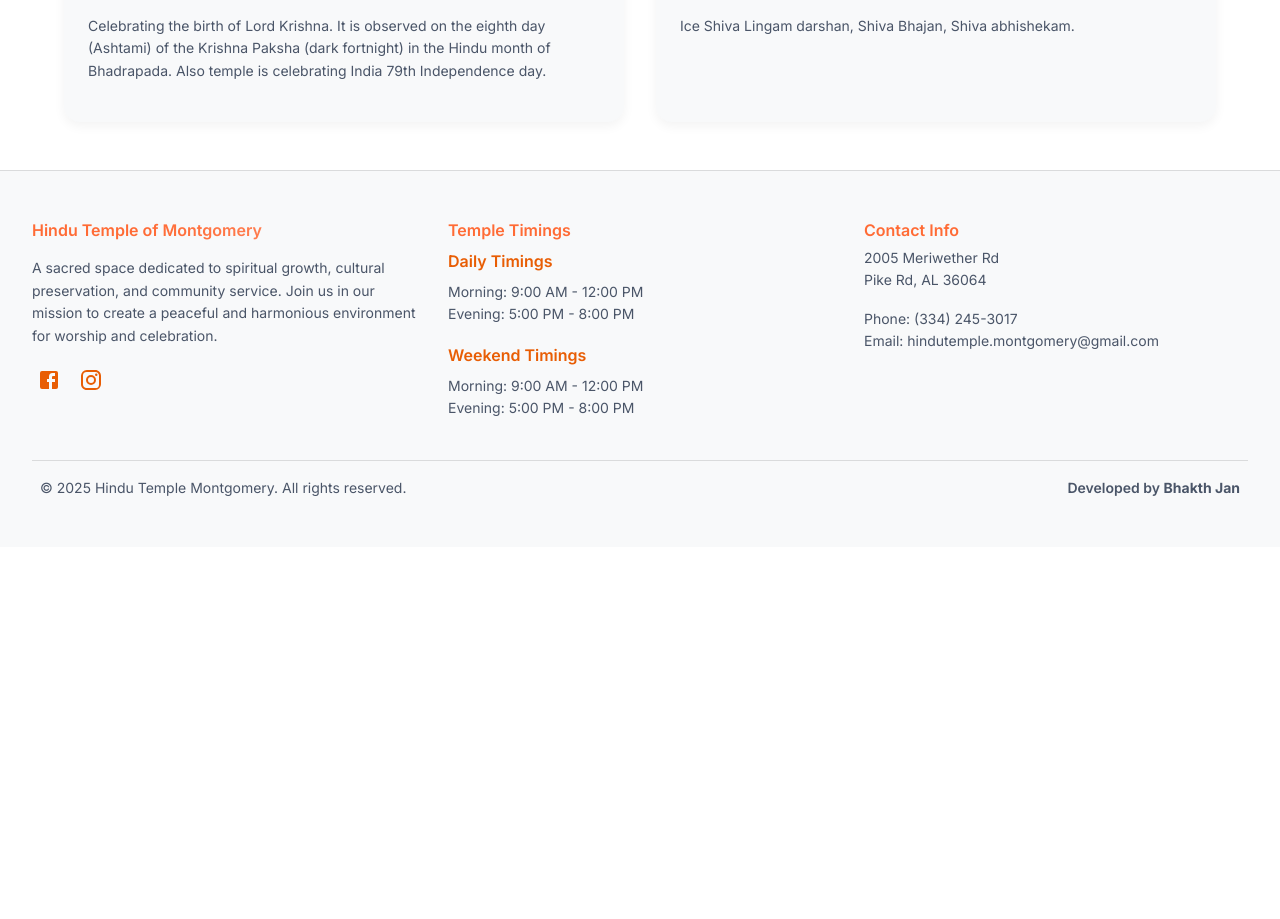
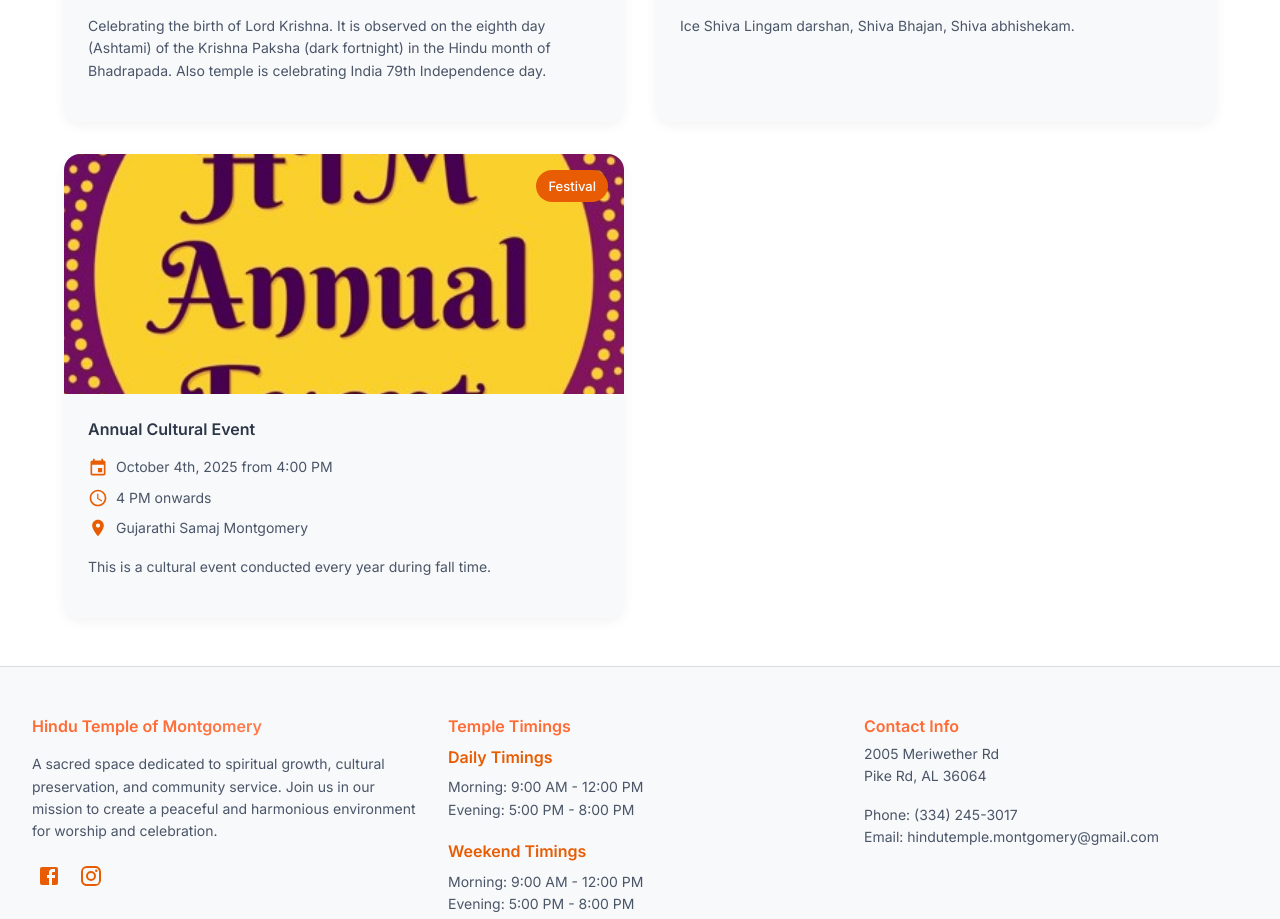
Before and after one commit to sahithi218/hindu-temple-mgm, a Next.js app: page /events in a window 1280 px wide. Shown: the part 2100-3019 px from the top of the page. Before the commit the page ends 2647 px from the top, so only its background shows below. Built offline with nearby package versions, Linux system fonts and the light colour scheme.

Commit message:
annual event is added

```diff
--- a/src/app/events/page.js
+++ b/src/app/events/page.js
@@ -104,6 +104,19 @@ export const events = [
     flyer_image: "/images/events/Shravan-Monday-Aug11-flyer.jpeg",
     category: "Festival",
     date:"August 11, 2025"
+  },
+   {
+    id: 7,
+    title: "Annual Cultural Event",
+    date_time: "October 4th, 2025 from 4:00 PM",
+    time: "4 PM onwards",
+    location: "Gujarathi Samaj Montgomery",
+    description:
+      "This is a cultural event conducted every year during fall time.",
+    image: "/images/events/Annual_Cultural_Event.jpeg",
+    flyer_image: "/images/events/Annual_Cultural_Event_flyer.jpeg",
+    category: "Festival",
+    date:"October 4, 2025"
   },
 
 
```
Also changed, not shown: public/images/events/Annual_Cultural_Event.jpeg (added), public/images/events/Annual_Cultural_Event_flyer.jpeg (added).
